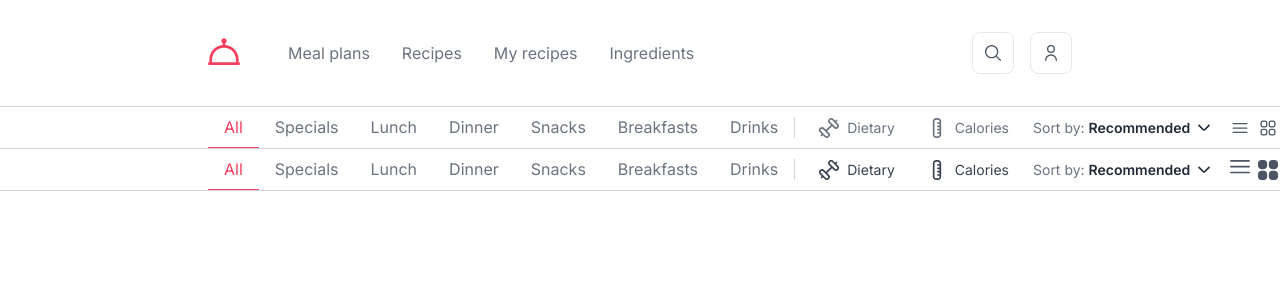
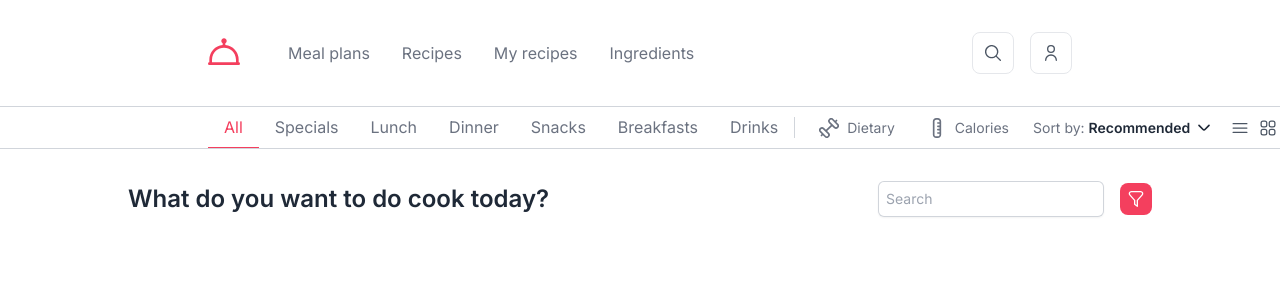
Before and after one commit to DanielPenalozaB/dailyrecipes, a Next.js app: page / in a window 1280 px wide. Shown: the top 300 px of the page. Built offline with nearby package versions, Linux system fonts and the light colour scheme.

Commit message:
feat: :sparkles: Adding basic header structure for the recipes

```diff
--- a/src/app/page.tsx
+++ b/src/app/page.tsx
@@ -5,130 +5,35 @@ export default function Home() {
     return (
         <>
             <Navbar />
-            <div className="flex justify-between border-b border-gray-300 px-52">
-                <div className="flex w-full items-center justify-between">
-                    <ul className="flex">
-                        <li
-                            className="cursor-pointer border-b border-rose-500 px-4 py-2 text-rose-500"
-                            title="All"
-                        >
-                            All
-                        </li>
-                        <li
-                            className="cursor-pointer border-b border-white px-4 py-2 text-gray-500 hover:border-rose-500 hover:text-rose-500"
-                            title="Specials"
-                        >
-                            Specials
-                        </li>
-                        <li
-                            className="cursor-pointer border-b border-white px-4 py-2 text-gray-500 hover:border-rose-500 hover:text-rose-500"
-                            title="Lunch"
-                        >
-                            Lunch
-                        </li>
-                        <li
-                            className="cursor-pointer border-b border-white px-4 py-2 text-gray-500 hover:border-rose-500 hover:text-rose-500"
-                            title="Dinner"
-                        >
-                            Dinner
-                        </li>
-                        <li
-                            className="cursor-pointer border-b border-white px-4 py-2 text-gray-500 hover:border-rose-500 hover:text-rose-500"
-                            title="Snacks"
-                        >
-                            Snacks
-                        </li>
-                        <li
-                            className="cursor-pointer border-b border-white px-4 py-2 text-gray-500 hover:border-rose-500 hover:text-rose-500"
-                            title="Breakfasts"
-                        >
-                            Breakfasts
-                        </li>
-                        <li
-                            className="cursor-pointer border-b border-white px-4 py-2 text-gray-500 hover:border-rose-500 hover:text-rose-500"
-                            title="Drinks"
-                        >
-                            Drinks
-                        </li>
-                    </ul>
-                </div>
+            <div className="flex justify-center py-8">
+                <div className="w-full max-w-5xl">
+                    <div className="flex items-center justify-between">
+                        <h1 className="text-2xl font-semibold text-gray-800">
+                            What do you want to do cook today?
+                        </h1>
                         <div className="flex items-center gap-4">
-                    <div className='h-1/2 w-[1px] bg-gray-300' />
+                            <input
+                                type="search"
+                                name="recipe"
+                                id="recipe"
+                                placeholder="Search"
+                                className="block w-full rounded-md border-0 px-2 py-1.5 text-gray-900 shadow-sm outline-none ring-1 ring-inset ring-gray-300 placeholder:text-gray-400 focus:ring-2 focus:ring-inset focus:ring-indigo-600 sm:text-sm sm:leading-6"
+                            />
                             <button
                                 type="button"
-                        className="flex items-center gap-2 fill-gray-700 px-2 py-1 text-sm text-gray-700 hover:fill-gray-500 hover:text-gray-600"
+                                title="Filters"
+                                className="rounded-lg bg-rose-500 p-2 hover:bg-rose-400"
                             >
                                 <svg
                                     xmlns="http://www.w3.org/2000/svg"
                                     id="Layer_1"
                                     viewBox="0 0 24 24"
-                            className="h-5"
+                                    className='h-4 fill-white'
                                 >
-                            <path d="m22.942 6.837-2.182-2.183.947-.947a1 1 0 1 0 -1.414-1.414l-.947.947-2.183-2.182a3.7 3.7 0 0 0 -5.105 0 3.609 3.609 0 0 0 0 5.106l2.182 2.182-5.894 5.894-2.183-2.182a3.7 3.7 0 0 0 -5.105 0 3.609 3.609 0 0 0 0 5.106l2.182 2.182-.947.947a1 1 0 1 0 1.414 1.414l.947-.947 2.183 2.182a3.609 3.609 0 0 0 5.105 0 3.608 3.608 0 0 0 0-5.105l-2.182-2.182 5.9-5.895 2.182 2.182a3.609 3.609 0 0 0 5.105 0 3.608 3.608 0 0 0 0-5.105zm-11.942 13.553a1.6 1.6 0 0 1 -.472 1.138 1.647 1.647 0 0 1 -2.277 0l-5.779-5.779a1.61 1.61 0 1 1 2.277-2.277l5.779 5.779a1.6 1.6 0 0 1 .472 1.139zm10.528-9.862a1.647 1.647 0 0 1 -2.277 0l-5.779-5.779a1.61 1.61 0 1 1 2.277-2.277l5.779 5.779a1.609 1.609 0 0 1 0 2.277z" />
-                        </svg>
-                        Dietary
-                    </button>
-                    <button
-                        type="button"
-                        className="flex items-center gap-2 fill-gray-700 px-2 py-1 text-sm text-gray-700 hover:fill-gray-500 hover:text-gray-600"
-                    >
-                        <svg
-                            xmlns="http://www.w3.org/2000/svg"
-                            id="Layer_1"
-                            data-name="Layer 1"
-                            viewBox="0 0 24 24"
-                            className="h-5"
-                        >
-                            <path d="M13,0h-2c-2.206,0-4,1.794-4,4V20c0,2.206,1.794,4,4,4h2c2.206,0,4-1.794,4-4V4c0-2.206-1.794-4-4-4Zm0,22h-2c-1.103,0-2-.897-2-2V4c0-1.103,.897-2,2-2h2c1.103,0,2,.897,2,2v1h-2c-.553,0-1,.447-1,1s.447,1,1,1h2v2h-2c-.553,0-1,.447-1,1s.447,1,1,1h2v2h-2c-.553,0-1,.447-1,1s.447,1,1,1h2v2h-2c-.553,0-1,.447-1,1s.447,1,1,1h2v1c0,1.103-.897,2-2,2Z" />
-                        </svg>
-                        Calories
-                    </button>
-                    <div className="flex gap-1 text-sm">
-                        <span className="whitespace-nowrap text-gray-500">
-                            Sort by:
-                        </span>
-                        <button className="flex cursor-pointer gap-1 fill-gray-800 text-gray-800 hover:fill-gray-600 hover:text-gray-600">
-                            <span className="font-semibold">Recommended</span>
-                            <svg
-                                xmlns="http://www.w3.org/2000/svg"
-                                id="Outline"
-                                viewBox="0 0 24 24"
-                                className="h-5"
-                            >
-                                <path d="M18.71,8.21a1,1,0,0,0-1.42,0l-4.58,4.58a1,1,0,0,1-1.42,0L6.71,8.21a1,1,0,0,0-1.42,0,1,1,0,0,0,0,1.41l4.59,4.59a3,3,0,0,0,4.24,0l4.59-4.59A1,1,0,0,0,18.71,8.21Z" />
+                                    <path d="m14 24a1 1 0 0 1 -.6-.2l-4-3a1 1 0 0 1 -.4-.8v-5.62l-7.016-7.893a3.9 3.9 0 0 1 2.916-6.487h14.2a3.9 3.9 0 0 1 2.913 6.488l-7.013 7.892v8.62a1 1 0 0 1 -1 1zm-3-4.5 2 1.5v-7a1 1 0 0 1 .253-.664l7.268-8.177a1.9 1.9 0 0 0 -1.421-3.159h-14.2a1.9 1.9 0 0 0 -1.421 3.158l7.269 8.178a1 1 0 0 1 .252.664z" />
                                 </svg>
                             </button>
                         </div>
-                    <div className='flex gap-2'>
-                        <button type="button" title="List" className='rotate-90 fill-gray-600 hover:fill-gray-500'>
-                            <svg
-                                xmlns="http://www.w3.org/2000/svg"
-                                id="Layer_1"
-                                data-name="Layer 1"
-                                viewBox="0 0 24 24"
-                                className="h-5"
-                            >
-                                <path d="m2,1v22c0,.552-.447,1-1,1s-1-.448-1-1V1C0,.448.447,0,1,0s1,.448,1,1ZM15,0c-.553,0-1,.448-1,1v22c0,.552.447,1,1,1s1-.448,1-1V1c0-.552-.447-1-1-1Zm-7,0c-.553,0-1,.448-1,1v22c0,.552.447,1,1,1s1-.448,1-1V1c0-.552-.447-1-1-1Z" />
-                            </svg>
-                        </button>
-                        <button type="button" title="Cards" className='fill-gray-600 hover:fill-gray-500'>
-                            <svg
-                                xmlns="http://www.w3.org/2000/svg"
-                                version="1.1"
-                                id="Capa_1"
-                                x="0px"
-                                y="0px"
-                                viewBox="0 0 512 512"
-                                className="h-5"
-                            >
-                                <g>
-                                    <path d="M85.333,0h64c47.128,0,85.333,38.205,85.333,85.333v64c0,47.128-38.205,85.333-85.333,85.333h-64   C38.205,234.667,0,196.462,0,149.333v-64C0,38.205,38.205,0,85.333,0z" />
-                                    <path d="M362.667,0h64C473.795,0,512,38.205,512,85.333v64c0,47.128-38.205,85.333-85.333,85.333h-64   c-47.128,0-85.333-38.205-85.333-85.333v-64C277.333,38.205,315.538,0,362.667,0z" />
-                                    <path d="M85.333,277.333h64c47.128,0,85.333,38.205,85.333,85.333v64c0,47.128-38.205,85.333-85.333,85.333h-64   C38.205,512,0,473.795,0,426.667v-64C0,315.538,38.205,277.333,85.333,277.333z" />
-                                    <path d="M362.667,277.333h64c47.128,0,85.333,38.205,85.333,85.333v64C512,473.795,473.795,512,426.667,512h-64   c-47.128,0-85.333-38.205-85.333-85.333v-64C277.333,315.538,315.538,277.333,362.667,277.333z" />
-                                </g>
-                            </svg>
-                        </button>
                     </div>
                 </div>
             </div>
```
Lines whose indentation alone changed are shown as unchanged.
